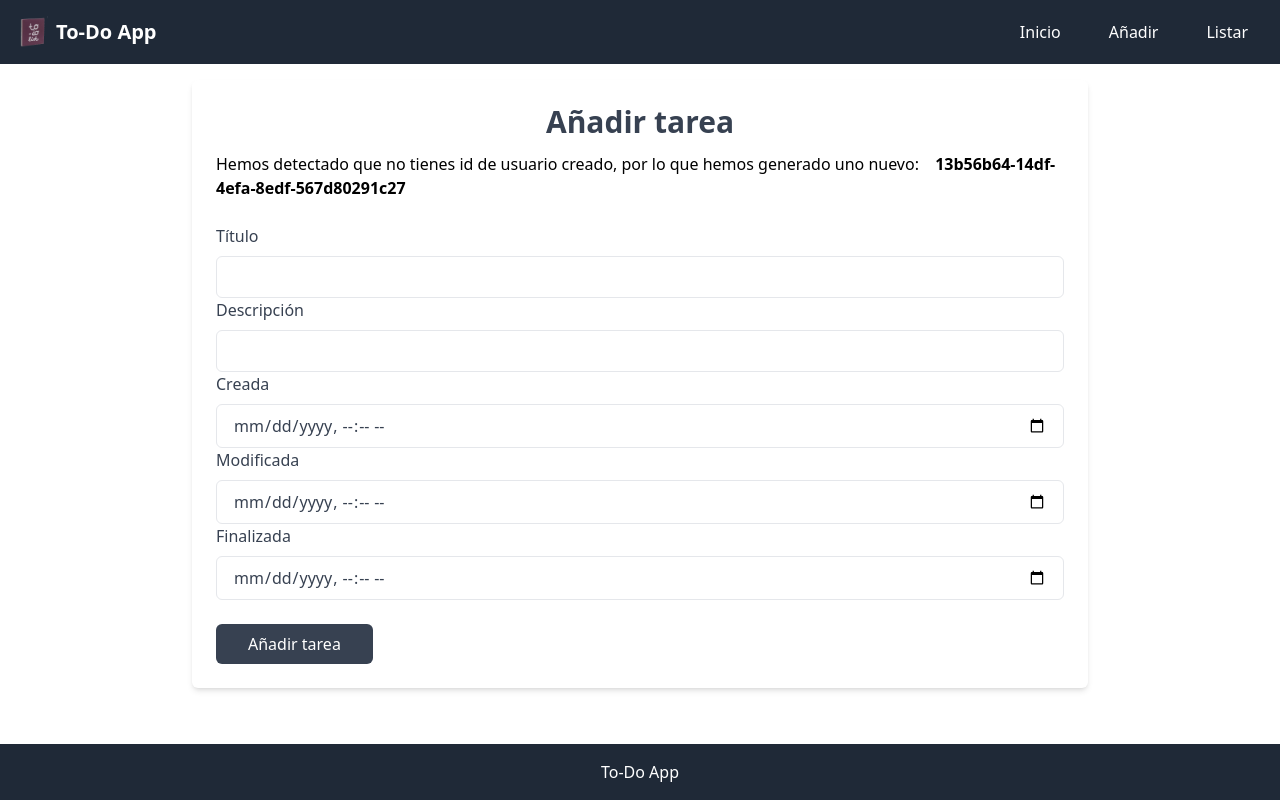
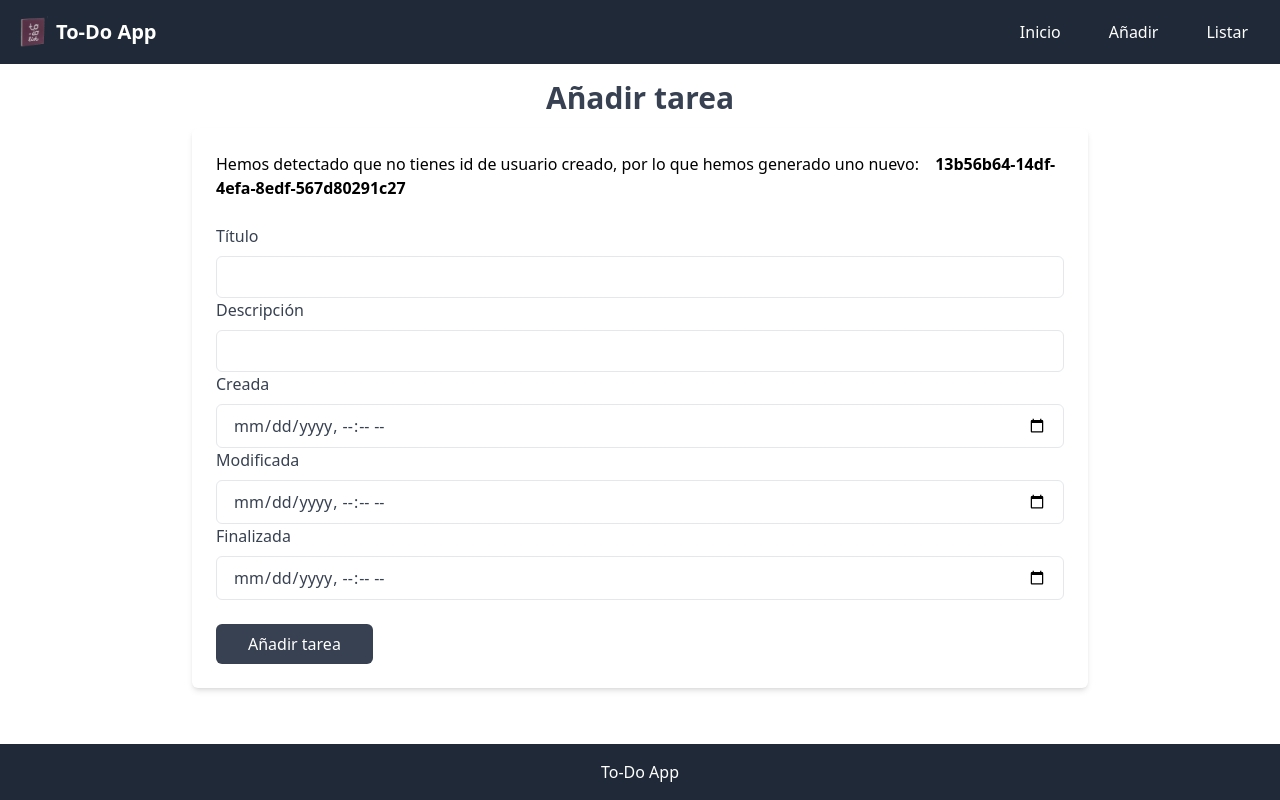
Before and after one commit to IvGaLa/to-do-app, a React (Vite) app: page /add in a window 1280 px wide. Built offline with nearby package versions, Linux system fonts and the light colour scheme; no server answers.

Commit message:
Hago uso del nuevo componente TitlePage

```diff
--- a/src/components/content/add/Add.jsx
+++ b/src/components/content/add/Add.jsx
@@ -8,6 +8,7 @@ import { Tasks } from "../../../models/Tasks";
 import { validateForm } from "../../../validations/tasks";
 import { getLocale } from "../../../locale/es";
 import { DateTime } from "luxon";
+import TitlePage from "../../TitlePage";
 
 function Add() {
   /**
@@ -160,16 +161,14 @@ function Add() {
   ].map((field) => initialFields[field]);
 
   return (
+    <div>
+      <TitlePage>{getLocale("components.content.add.title")}</TitlePage>
       <section className="max-w-4xl p-6 mx-auto bg-white rounded-md shadow-md dark:bg-gray-800">
         {resultAdd && (
-        <h1>
+          <h3>
             {getLocale("components.content.add.addedtask")} {resultAdd.title}
-        </h1>
+          </h3>
         )}
-
-      <h2 className="text-3xl font-semibold text-gray-700 dark:text-white flex justify-center mb-3">
-        {getLocale("components.content.add.title")}
-      </h2>
 
         <h3 className="mb-6">
           {newUserId
@@ -217,6 +216,7 @@ function Add() {
           </div>
         </form>
       </section>
+    </div>
   );
 }
 
--- a/src/components/content/home/Home.jsx
+++ b/src/components/content/home/Home.jsx
@@ -1,9 +1,8 @@
+import { getLocale } from "../../../locale/es";
+import TitlePage from "../../TitlePage";
+
 function Home() {
-  return (
-    <div>
-      <h1>Home</h1>
-    </div>
-  );
+  return <TitlePage>{getLocale("components.home.title")}</TitlePage>;
 }
 
 export default Home;
```
Lines whose indentation alone changed are shown as unchanged.
